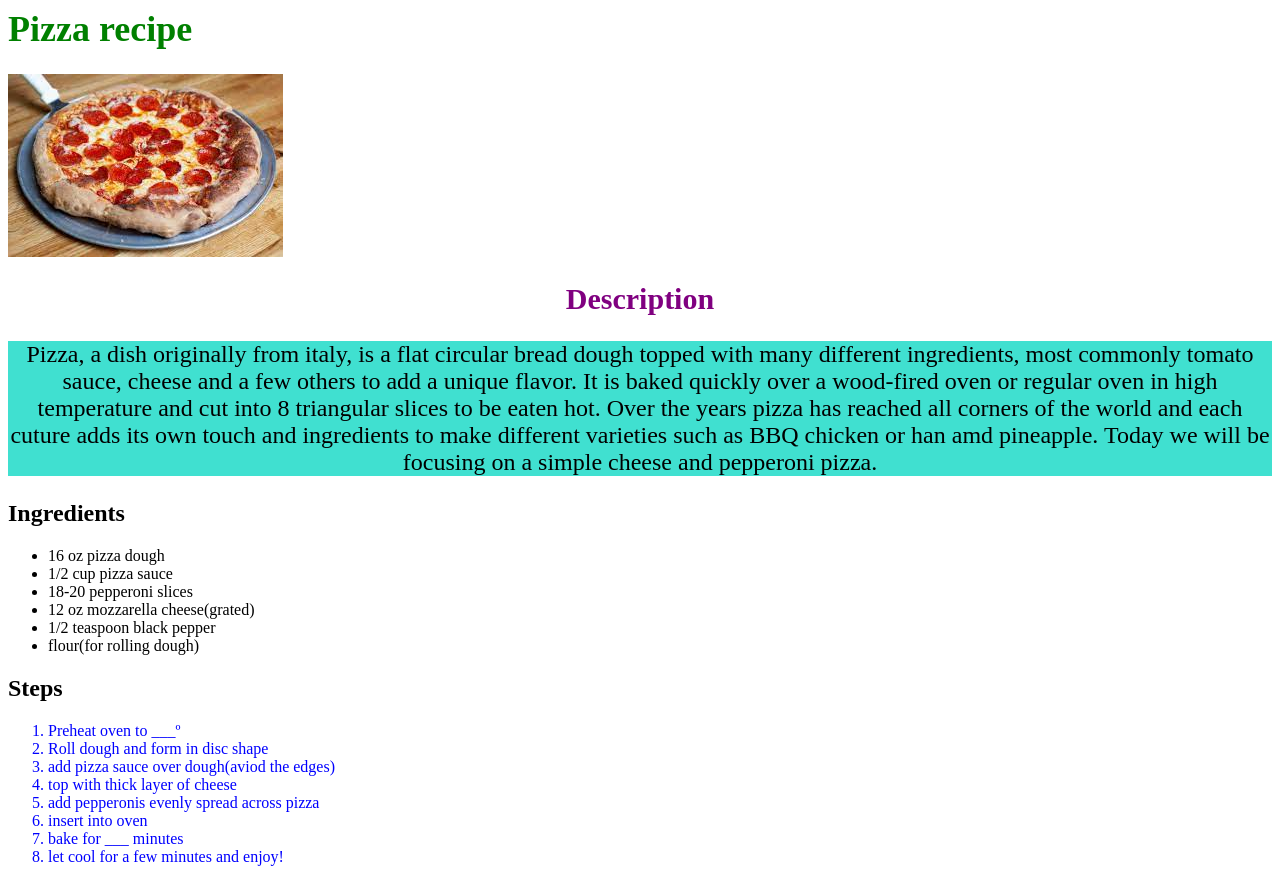
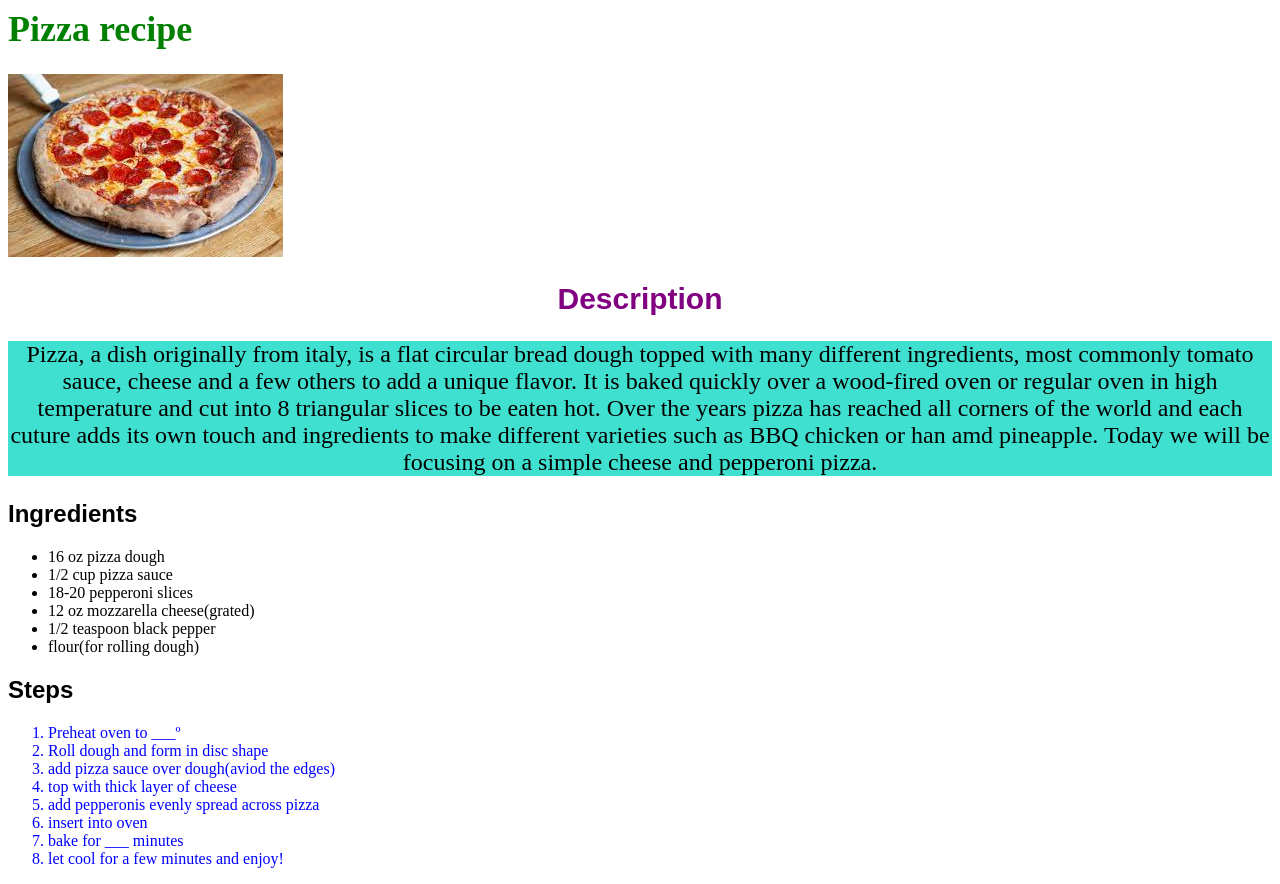
Before and after one commit to SANT3A/odin-recipes, a plain HTML site: page recipes/pizza.html in a window 1280 px wide. Drawn offline with Linux system fonts and the light colour scheme.

Commit message:
add font family to h2

```diff
--- a/style.css
+++ b/style.css
@@ -13,6 +13,10 @@ a {
     text-align: center;
 }
 
+h2 {
+    font-family: sans-serif;
+}
+
 .d.head {
     font-size: 30px;
     color: purple;
```
